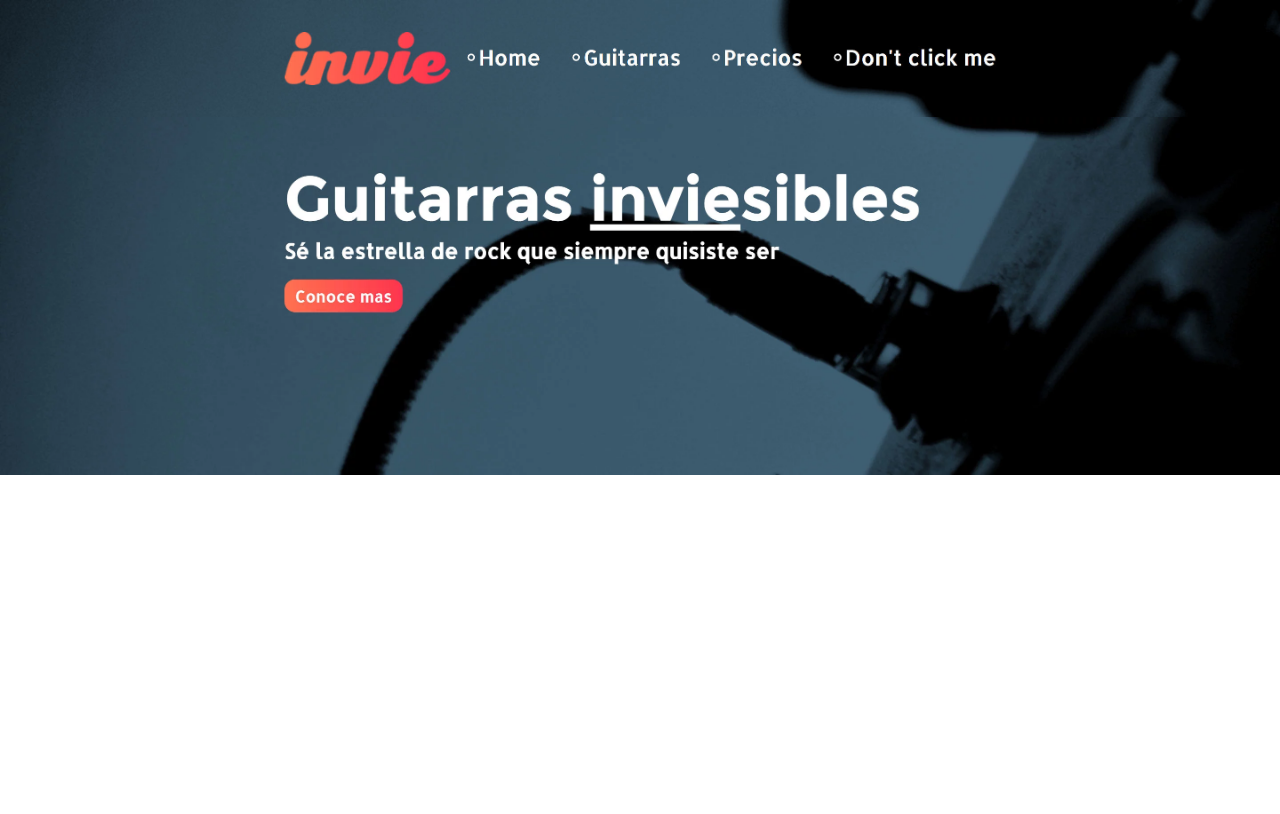
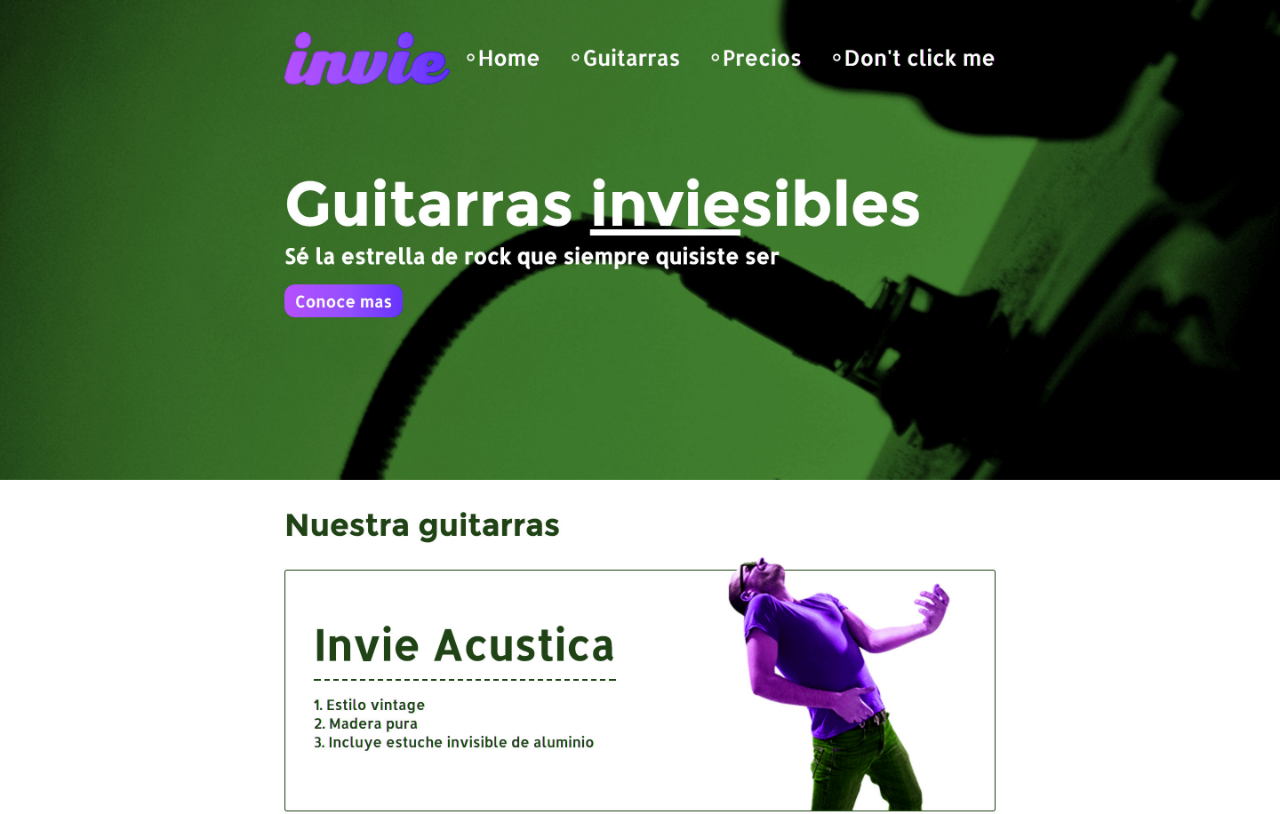
Before and after one commit to NicolasDevCardenas/GitHub, a plain HTML site: page index.html in a window 1280 px wide. Shown: the top 814 px of the page. Drawn offline with Linux system fonts and the light colour scheme.

Commit message:
Nueva version de invie -verde

```diff
--- a/index.html
+++ b/index.html
@@ -15,7 +15,6 @@
     </style>
 </head>
 <body>
-    <img src="header_0fdd3fdf-3dcc-4466-8a28-4cbcc02a2c6e.jpg" alt="" width="100%">
-    <img src="hero_51f6ca4a-043f-4384-bf2d-0276833261fc.jpg" alt="" width="100%">
+    <img src="nueva-version_9f363cfa-19b8-46fa-b494-eb06ed40d34b.jpg" alt="" width="100%">
 </body>
 </html>
```
Also changed, not shown: nueva-version_9f363cfa-19b8-46fa-b494-eb06ed40d34b.jpg (added).
